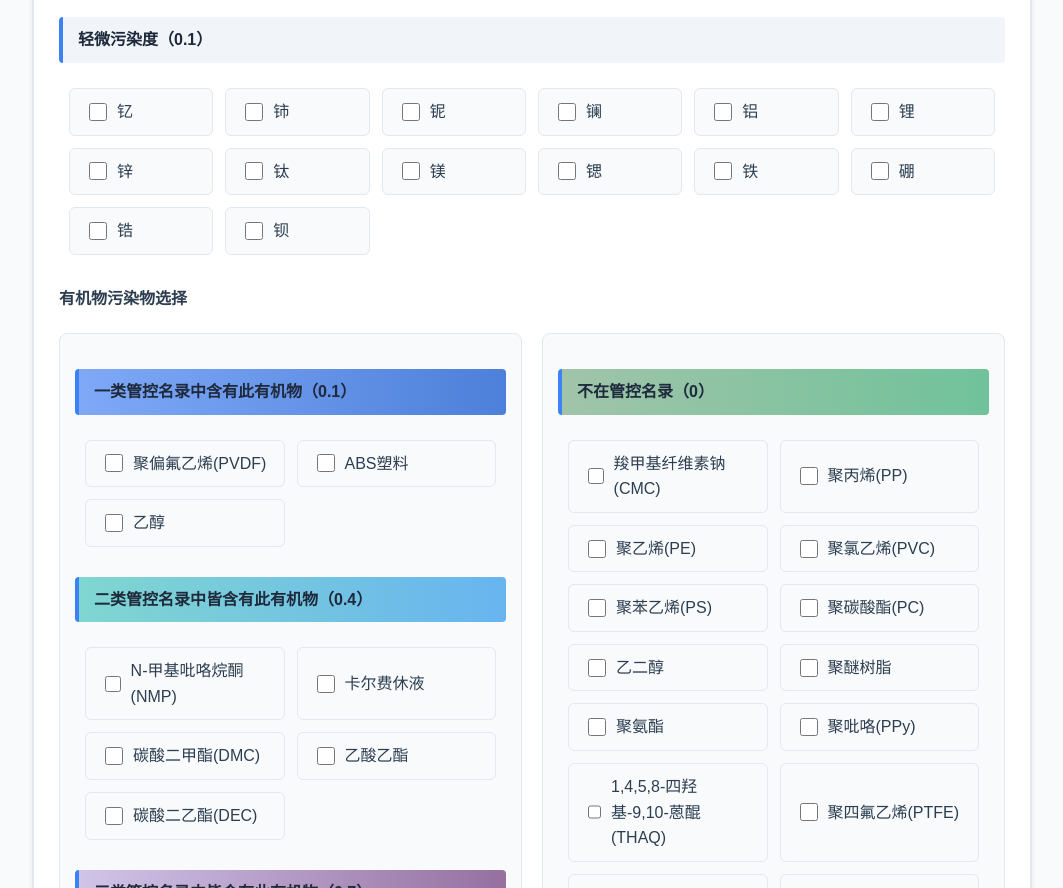
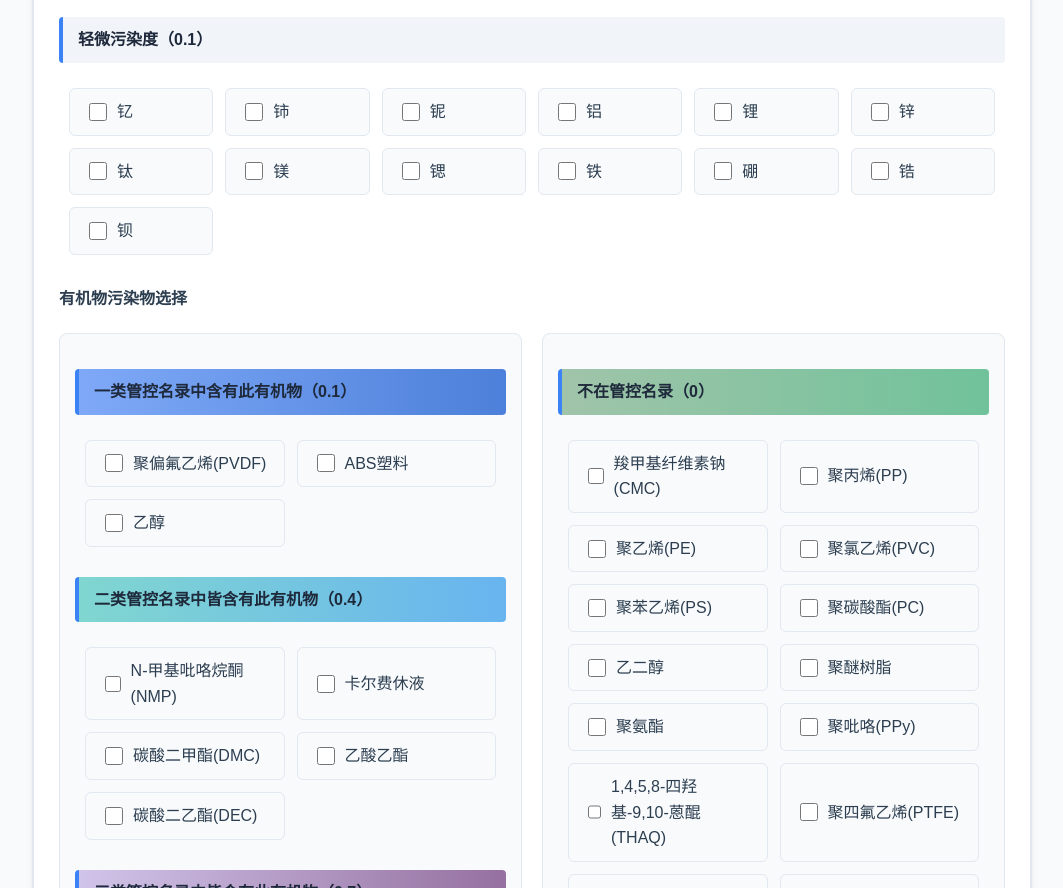
Before and after one commit to Jiyue-Qin/calc_tools, a plain HTML site: page index.html in a window 1280 px wide. Shown: the part 1165-2053 px from the top of the page, without its empty margins (108-1171 px from the left). Drawn offline with Linux system fonts and the light colour scheme.

Commit message:
Update index.html
去掉<label><input type="checkbox" class="metal" data-score="0.1">镧</label>

```diff
--- a/index.html
+++ b/index.html
@@ -355,7 +355,6 @@
                 <label><input type="checkbox" class="metal" data-score="0.1">钇</label>
                 <label><input type="checkbox" class="metal" data-score="0.1">铈</label>
                 <label><input type="checkbox" class="metal" data-score="0.1">铌</label>
-                <label><input type="checkbox" class="metal" data-score="0.1">镧</label>
                 <label><input type="checkbox" class="metal" data-score="0.1">铝</label>
                 <label><input type="checkbox" class="metal" data-score="0.1">锂</label>
                 <label><input type="checkbox" class="metal" data-score="0.1">锌</label>
```
